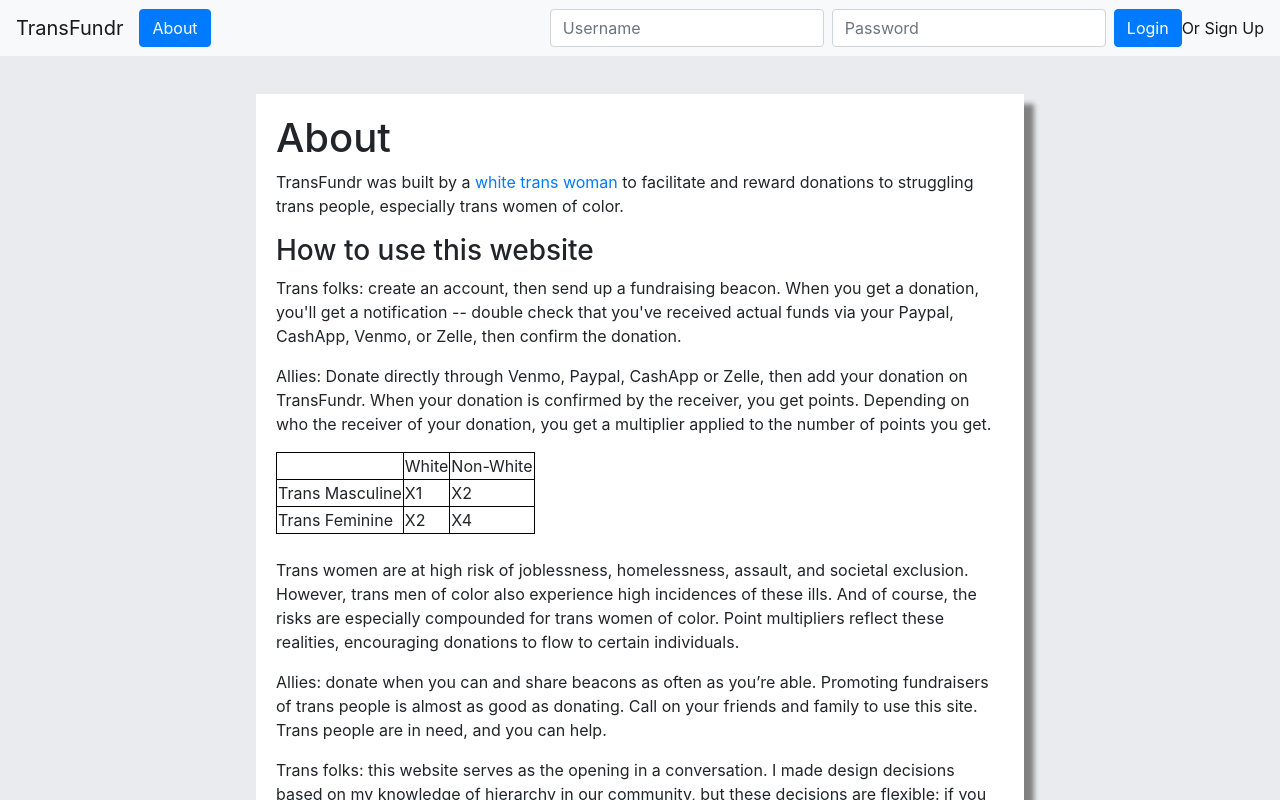
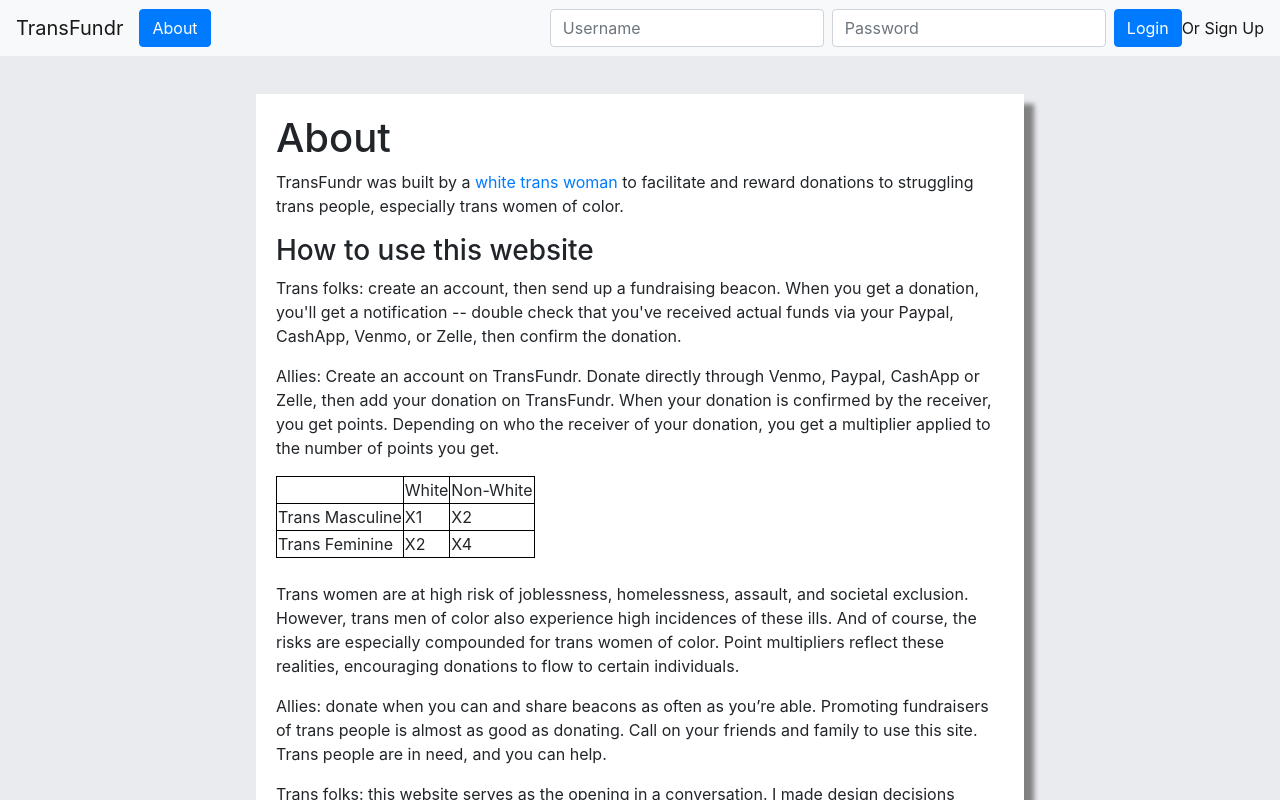
Before and after one commit to LucySuddenly/transfundr-frontend, a React (Create React App) app: page /about in a window 1280 px wide. Shown: the top 800 px of the page. Built offline with nearby package versions, Linux system fonts and the light colour scheme.

Commit message:
updated about

```diff
--- a/src/components/about.js
+++ b/src/components/about.js
@@ -9,7 +9,7 @@ class About  extends Component {
                     <p>TransFundr was built by a <a href="http://www.lucysuddenly.com">white trans woman</a> to facilitate and reward donations to struggling trans people, especially trans women of color.  </p>
                     <h3>How to use this website</h3>
                     <p>Trans folks: create an account, then send up a fundraising beacon. When you get a donation, you'll get a notification -- double check that you've received actual funds via your Paypal, CashApp, Venmo, or Zelle, then confirm the donation. </p>
-                    <p>Allies: Donate directly through Venmo, Paypal, CashApp or Zelle, then add your donation on TransFundr. When your donation is confirmed by the receiver, you get points. Depending on who the receiver of your donation, you get a multiplier applied to the number of points you get.</p>
+                    <p>Allies: Create an account on TransFundr. Donate directly through Venmo, Paypal, CashApp or Zelle, then add your donation on TransFundr. When your donation is confirmed by the receiver, you get points. Depending on who the receiver of your donation, you get a multiplier applied to the number of points you get.</p>
                     <table>
                         <tr>
                             <td></td>
```
